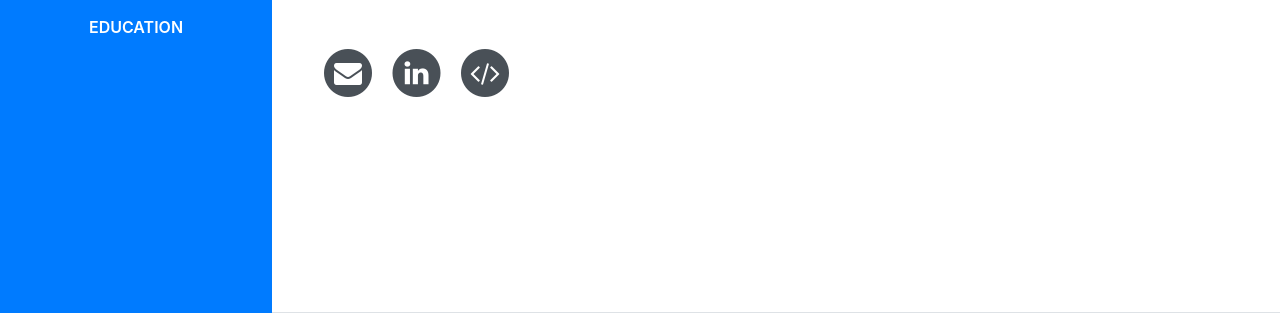
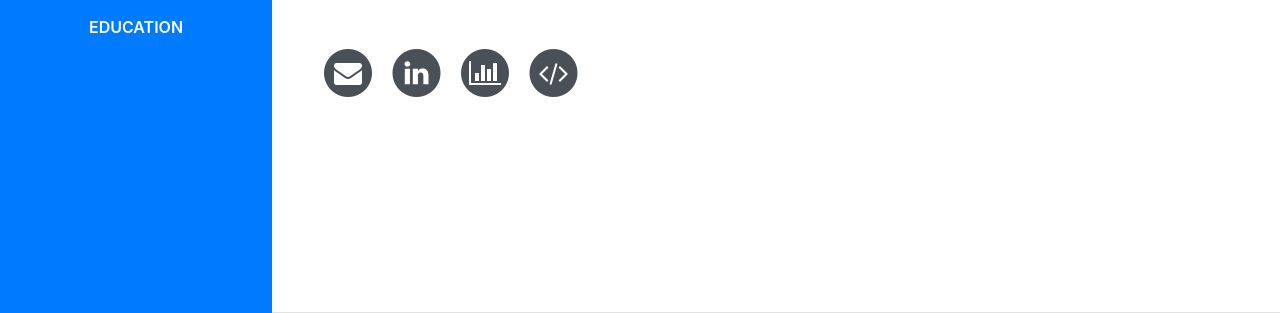
Before and after one commit to ibinec/Disable_portfolio, a website with bundled scripts: page index.html in a window 1280 px wide. Shown: the part 487-800 px from the top of the page. Built offline with nearby package versions, Linux system fonts and the light colour scheme; a web font is replaced by a local one.

Commit message:
Update index.html

```diff
--- a/index.html
+++ b/index.html
@@ -84,6 +84,14 @@
                 <span class="fa-stack fa-lg">
                   <i class="fa fa-circle fa-stack-2x"></i>
                   <i class="fa fa-linkedin fa-stack-1x fa-inverse"></i>
+                </span>
+              </a>
+		 </li>
+            <li class="list-inline-item">
+              <a href="https://public.tableau.com/profile/claudius.ibine#!/" target="_blank" </a>
+                <span class="fa-stack fa-lg">
+                  <i class="fa fa-circle fa-stack-2x"></i>
+                  <i class="fa fa-bar-chart fa-stack-1x fa-inverse"></i>
                 </span>
               </a>
 
```
